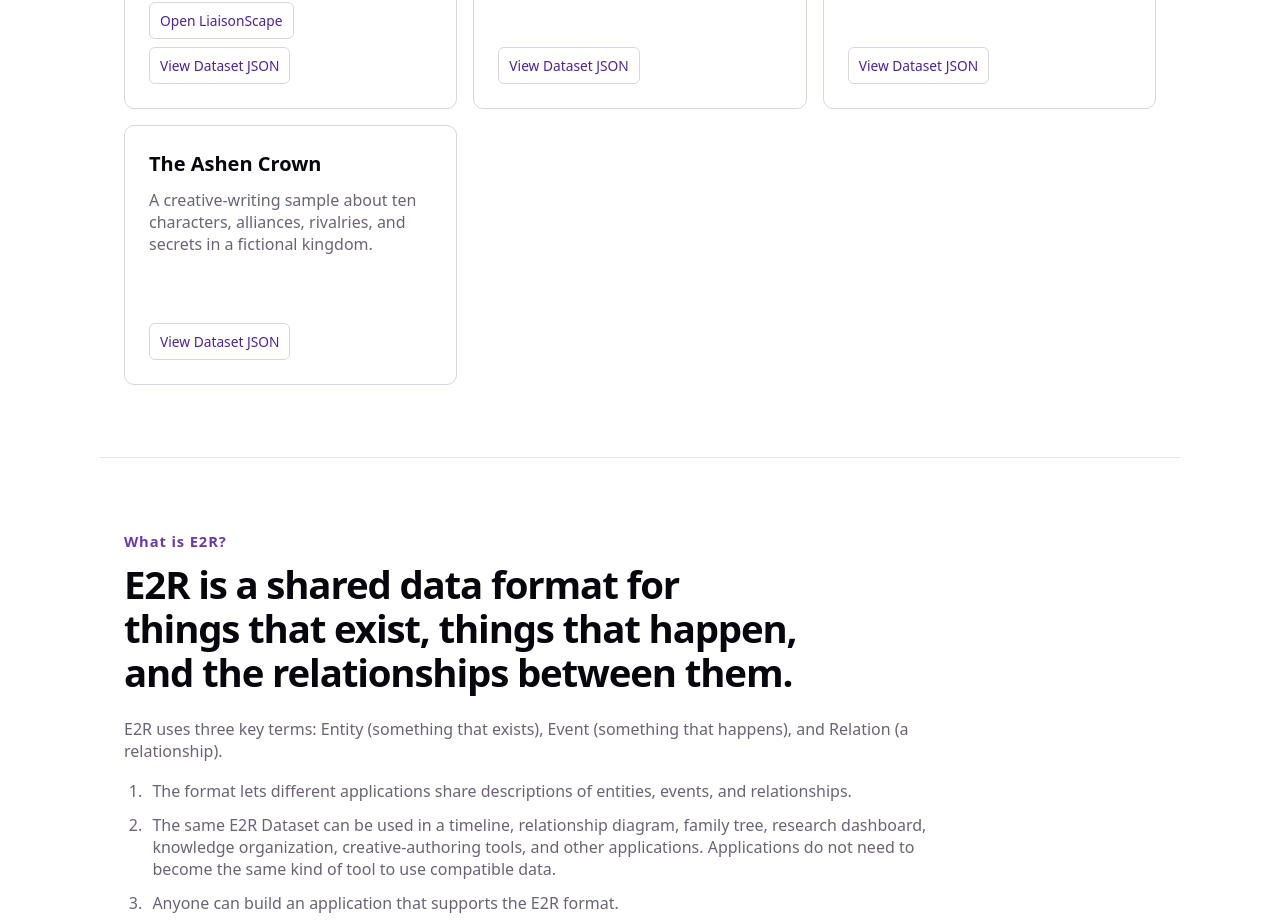
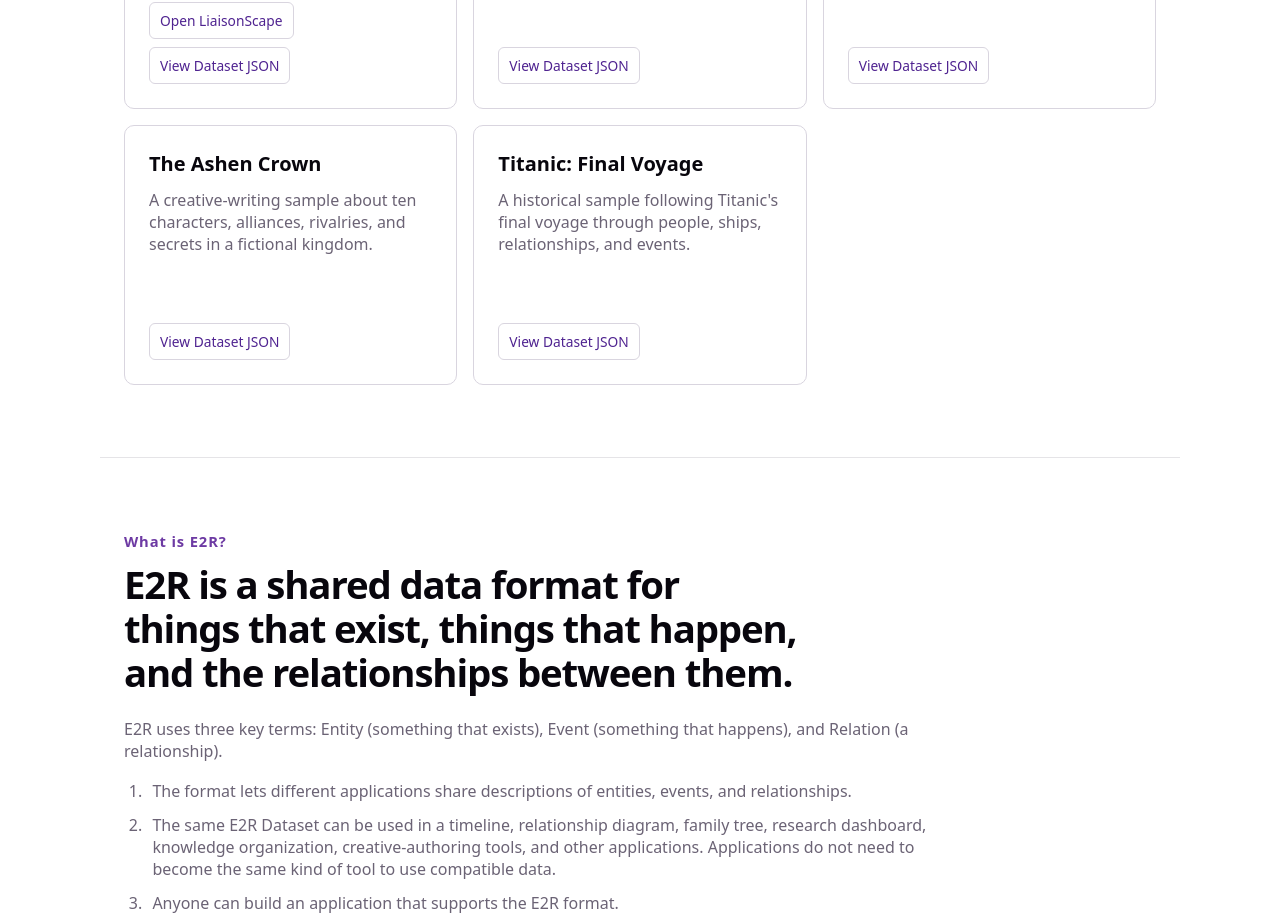
Before and after one commit to sukoyaka-dopeness/e2r-hub, a React (Vite) app: page / in a window 1280 px wide. Shown: the part 1480-2402 px from the top of the page. Built offline with nearby package versions, Linux system fonts and the light colour scheme.

Commit message:
feat: add Titanic sample to Hub

```diff
--- a/src/App.tsx
+++ b/src/App.tsx
@@ -13,6 +13,7 @@ const links = {
   lighthouse: 'https://github.com/sukoyaka-dopeness/e2r-liaison-scape/blob/main/public/lighthouse-restoration-demo.en.e2r.json',
   apollo: 'https://github.com/sukoyaka-dopeness/e2r-spec/blob/main/examples/apollo-11-mission.en.e2r.json',
   ashenCrown: 'https://github.com/sukoyaka-dopeness/e2r-spec/blob/main/examples/ashen-crown.en.e2r.json',
+  titanic: 'https://github.com/sukoyaka-dopeness/e2r-spec/blob/main/examples/titanic-final-voyage.en.e2r.json',
 }
 
 const copy = {
@@ -37,6 +38,8 @@ const copy = {
     lighthouseDescription: 'A fictional sample about people restoring an old lighthouse.',
     ashenCrownDescription: 'A creative-writing sample about ten characters, alliances, rivalries, and secrets in a fictional kingdom.',
     ashenCrownTitle: 'The Ashen Crown',
+    titanicTitle: 'Titanic: Final Voyage',
+    titanicDescription: "A historical sample following Titanic's final voyage through people, ships, relationships, and events.",
     openNarrative: 'Open NarrativeLine',
     openLiaison: 'Open LiaisonScape',
     viewDataset: 'View Dataset JSON',
@@ -86,6 +89,8 @@ const copy = {
     lighthouseDescription: '架空の古い灯台を修復する人々を描いたサンプルです。',
     ashenCrownDescription: '架空の王国を舞台に、10人の人物とその歴史、同盟、対立、秘密を描く創作サンプルです。',
     ashenCrownTitle: '灰冠の王国',
+    titanicTitle: 'タイタニック号 最後の航海',
+    titanicDescription: 'タイタニック号の最後の航海を、人々、船、関係、出来事からたどる歴史サンプルです。',
     openNarrative: 'NarrativeLineを開く',
     openLiaison: 'LiaisonScapeを開く',
     viewDataset: 'Dataset JSONを見る',
@@ -196,6 +201,11 @@ function App() {
               <p>{text.ashenCrownDescription}</p>
               <div className="sample-card-actions"><ExternalLink href={links.ashenCrown}>{text.viewDataset}</ExternalLink></div>
             </article>
+            <article className="sample-card">
+              <h3>{text.titanicTitle}</h3>
+              <p>{text.titanicDescription}</p>
+              <div className="sample-card-actions"><ExternalLink href={links.titanic}>{text.viewDataset}</ExternalLink></div>
+            </article>
           </div>
         </section>
 
```
